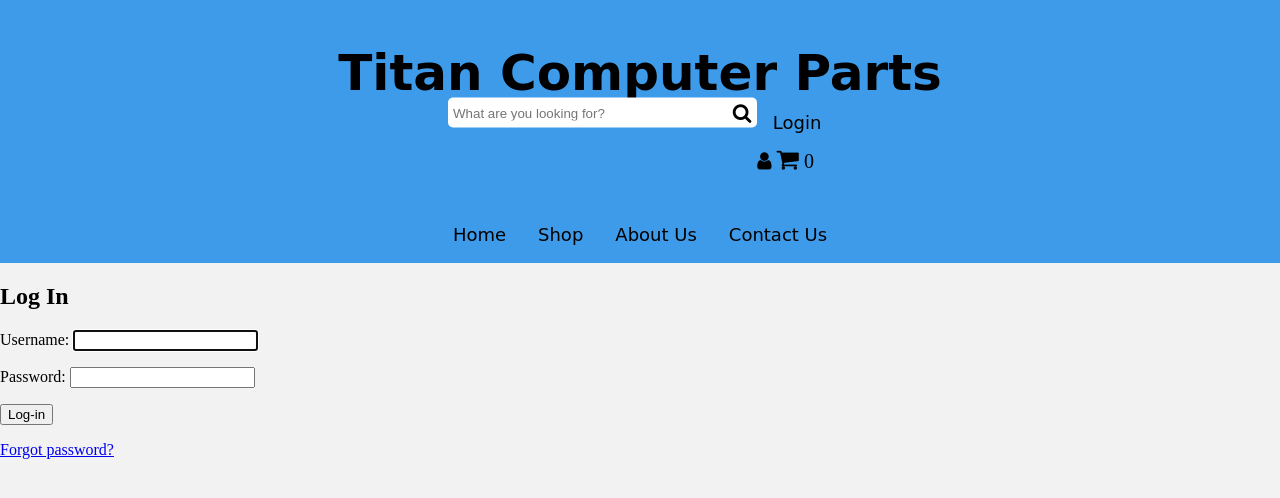
After one commit to mmcmahon321/Test, a Django app: page /accounts/login/ in a window 1280 px wide. The commit adds this page. Shown: the top 498 px of the page. Run offline with Django 3.2, Linux system fonts and the light colour scheme; some web fonts are replaced.

Commit message:
Added log in feature

```diff
--- a/GroupProject/settings.py
+++ b/GroupProject/settings.py
@@ -130,7 +130,7 @@ USE_TZ = True
 # https://docs.djangoproject.com/en/3.1/howto/static-files/
 
 STATIC_URL = '/static/'
-LOGIN_REDIRECT_URL = '/'
+LOGIN_REDIRECT_URL = 'home'
 LOGOUT_REDIRECT_URL = '/'
 
 EMAIL_HOST= 'smtp.gmail.com'
--- a/GroupProject/urls.py
+++ b/GroupProject/urls.py
@@ -19,6 +19,7 @@ from django.views.generic.base import TemplateView
 from users import views as u
 from contact import views as c
 
+
 urlpatterns = [
     path('', TemplateView.as_view(template_name='home.html'), name='home'),
     path('home/', TemplateView.as_view(template_name='home.html'), name='home'),
@@ -27,4 +28,6 @@ urlpatterns = [
     path("about/", TemplateView.as_view(template_name='about.html'), name='about'),
     path("contact/", c.contact, name="contact"),
     path("contact/success/", TemplateView.as_view(template_name='contact/success.html'), name='success'),
+    path('accounts/', include('django.contrib.auth.urls')),
+
 ]
--- a/TitanComputerParts/templates/base.html
+++ b/TitanComputerParts/templates/base.html
@@ -21,6 +21,7 @@
 				<i class="fa fa-search"></i>
 			 </button>
 			 <div class="logincart">
+                 <li><a href="{% url 'login' %}"><span class="glyphicon glyphicon-log-in"></span> Login</a></li>
 				<i class="fa fa-user" aria-hidden="true"></i>
 				<i class="fa" style="font-size:24px">&#xf07a;</i>
 				<span class="badge badge-warning" id="lblCartCount"> 0 </span>
--- /dev/null
+++ b/users/templates/registration/login.html
@@ -0,0 +1,28 @@
+<!DOCTYPE html>
+{% extends "base.html" %}
+
+{% block title %}Log In{% endblock title %}
+
+{% block content %}
+<h2>Log In</h2>
+    {%  if form.errors %}
+    <p>
+    Your username and password didn't match.
+    Please try again.
+    </p>
+
+    {%  endif %}
+    <div class="login-form">
+     <form action=""{%  url 'login' %} method="post">
+         {{  form.as_p }}
+         {%  csrf_token %}
+         <input type="hidden" name="next" value="{{  next }}"/>
+         <p></p><input type="submit" value="Log-in"></p>
+     </form>
+    </div>
+
+    {# Assumes you setup the password_reset view in your URLconf #}
+<p><a href="{% url 'password_reset' %}">Forgot password?</a></p>
+
+</form>
+{% endblock content %}
--- a/users/views.py
+++ b/users/views.py
@@ -4,6 +4,7 @@ from .forms import RegisterForm
 
 
 # Create your views here.
+
 def register(response):
 	if response.method == "POST":
 		form = RegisterForm(response.POST)
```
